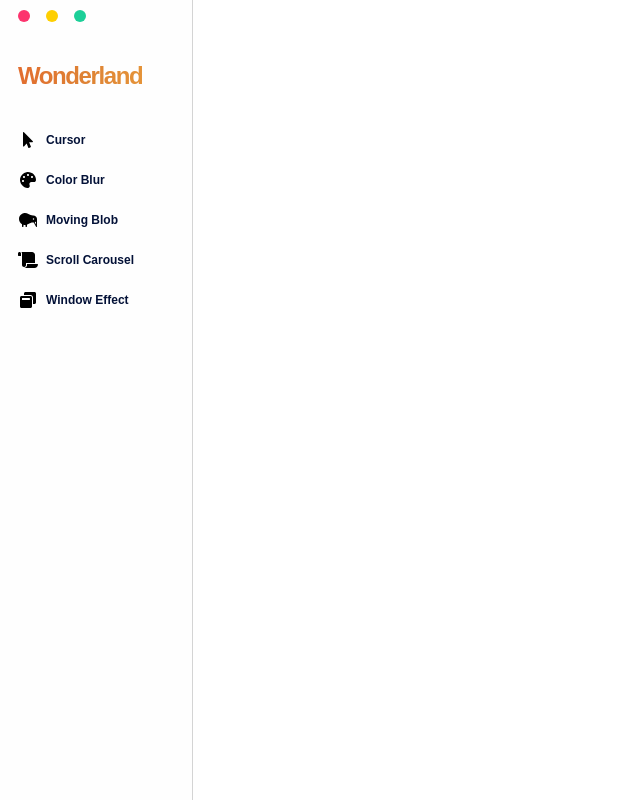
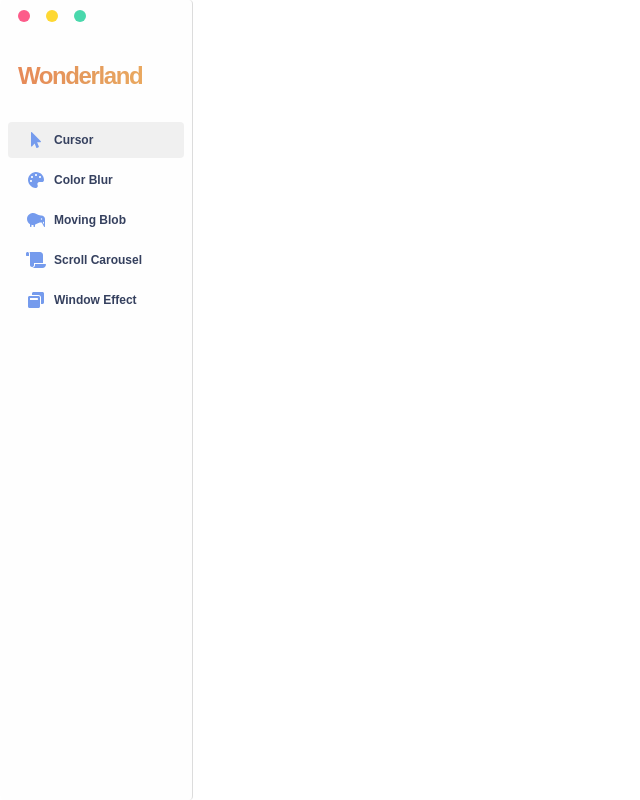
Before and after one commit to hwhong/wonderland, a React (Create React App) app: page / in a window 1280 px wide. Shown: the whole page, without its empty margins (0-640 px from the left). Built offline with nearby package versions, Linux system fonts and the light colour scheme.

Commit message:
big surrrr

```diff
--- a/src/components/sidebar/sidebar.module.css
+++ b/src/components/sidebar/sidebar.module.css
@@ -1,7 +1,9 @@
 .root {
+  border-right: 1px solid #d4d4d4;
   background-color: #fefefe;
   flex-direction: column;
-  border-right: 1px solid #d4d4d4;
+  border-radius: 4px;
+  opacity: 0.8;
   display: flex;
   height: 100%;
   width: 100%;
@@ -43,14 +45,27 @@
 }
 
 .sidebarItem {
+  transition: background-color 0.3s;
   flex-direction: row;
   align-items: center;
-  padding: 12px 10px;
+  border-radius: 4px;
+  margin: 2px 8px;
+  cursor: pointer;
   display: flex;
+  padding: 10px;
+}
+
+.sidebarItem:hover {
+  background-color: #96d5fb;
+}
+
+.activeItem {
+  background-color: #ededed;
 }
 
 .icon {
   margin-left: 8px;
+  color: #5383e9;
 }
 
 .text {
--- a/src/components/sidebar/sidebar.tsx
+++ b/src/components/sidebar/sidebar.tsx
@@ -9,10 +9,14 @@ export interface SidebarProps {
   // List of Sidebar Titles to render
   sidebarItems: SidebarItem[];
 
+  // Current Active Index
+  activeIndex: number;
+
   onTitleClick: (i: number) => void;
 }
 
 export function Sidebar(props: SidebarProps) {
+  const { sidebarItems, activeIndex, onTitleClick } = props;
   return (
     <div className={styles.root}>
       <div className={styles.operations}>
@@ -25,8 +29,13 @@ export function Sidebar(props: SidebarProps) {
           Wonderland
         </Header>
       </div>
-      {props.sidebarItems.map((item) => (
-        <SidebarItem title={item.title} iconName={item.iconName} />
+      {sidebarItems.map((item, i) => (
+        <SidebarItem
+          title={item.title}
+          active={activeIndex === i}
+          iconName={item.iconName}
+          onClick={() => onTitleClick(i)}
+        />
       ))}
     </div>
   );
@@ -34,12 +43,19 @@ export function Sidebar(props: SidebarProps) {
 
 export interface SidebarItem {
   title: string;
+  active?: boolean;
   iconName: IconDefinition;
+  onClick?: () => void;
 }
 
 function SidebarItem(item: SidebarItem) {
   return (
-    <div className={styles.sidebarItem}>
+    <div
+      className={classNames(styles.sidebarItem, {
+        [styles.activeItem]: item.active,
+      })}
+      onClick={item.onClick}
+    >
       <FontAwesomeIcon
         className={styles.icon}
         fixedWidth
--- a/src/main.tsx
+++ b/src/main.tsx
@@ -38,7 +38,11 @@ function App() {
       {/* <ScrollCarousel /> */}
       {/* <WindowEffect /> */}
       <section className={styles.leftPane}>
-        <Sidebar onTitleClick={setActiveIndex} sidebarItems={sidebarItems} />
+        <Sidebar
+          onTitleClick={setActiveIndex}
+          sidebarItems={sidebarItems}
+          activeIndex={activeIndex}
+        />
       </section>
       <section className={styles.rightPane}></section>
     </div>
```
